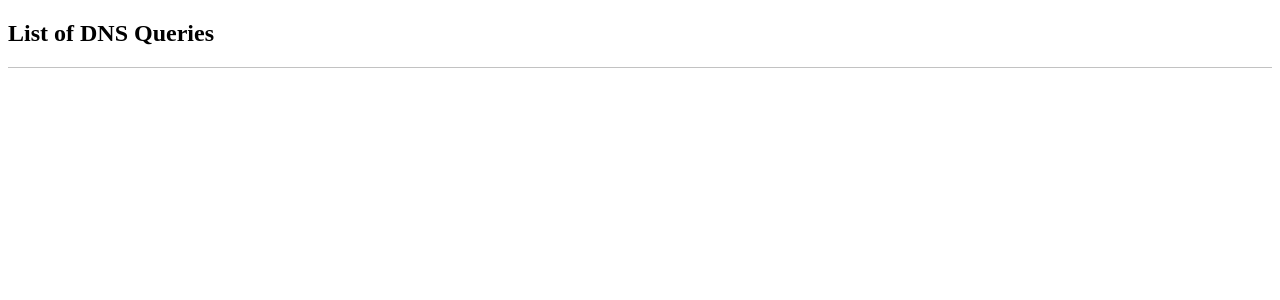
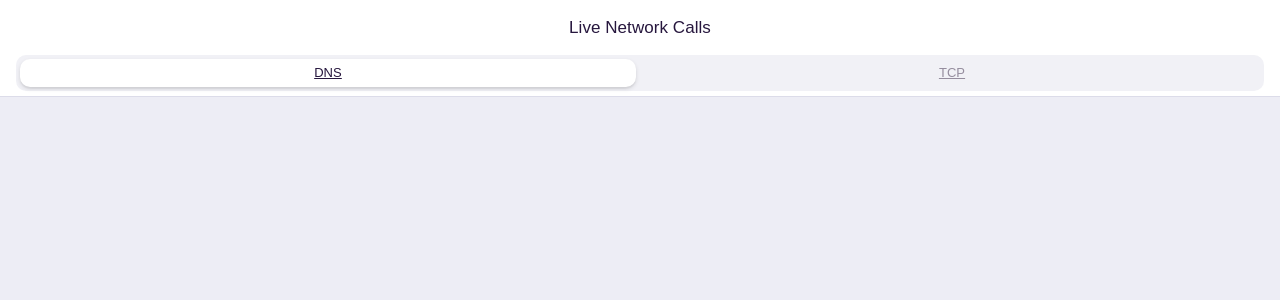
Before and after one commit to kushaldas/bomkesh, a Flask app: page /dnsqueue in a window 1280 px wide. Shown: the top 300 px of the page. Run offline with Flask 2, Linux system fonts and the light colour scheme; data that the repository does not hold is empty; parts of the project's set-up code (start-up, migrations or seed data) failed here and were passed over.

Commit message:
Refactors and restructures code

```diff
--- a/app.py
+++ /dev/null
@@ -1,41 +0,0 @@
-from flask import Flask, render_template, jsonify
-from flask_sqlalchemy import SQLAlchemy
-import redis
-import json
-import os
-
-
-app = Flask(__name__)
-app.config['SQLALCHEMY_DATABASE_URI'] = os.environ['DATABASE_URL']
-app.config['SQLALCHEMY_TRACK_MODIFICATIONS'] = False
-db = SQLAlchemy(app)
-
-from models import Dnsqueue, TCPPacket
-
-
-def init_redis():
-    return redis.Redis(
-        host='localhost',
-        port=6379,
-        db=0
-    )
-
-
-@app.route('/dnsqueue')
-def dnsqueue():
-    return render_template('dns_list.html')
-
-@app.route('/fetch-dns')
-def fetch_dns():
-    redis_db = init_redis()
-    pipe = redis_db.pipeline()
-    pipe.lrange('dnsqueue', 0, 9)
-    pipe.ltrim('dnsqueue', 10, -1)
-    dns_data, trim_success = pipe.execute()
-    dns_data_json = [json.loads(data) for data in dns_data]
-    return jsonify(dns_data=dns_data_json)
-
-
-
-if __name__ == "__main__":
-    app.run(debug=True, host="0.0.0.0")
--- /dev/null
+++ b/bomkesh/static/css/style.css
@@ -0,0 +1,186 @@
+body {
+  font-family: "Poppins", sans-serif;
+  font-size: 15px;
+  line-height: 1.6rem;
+  letter-spacing: 0.004em;
+  color: #958d9e;
+  background: #EDEDF5;
+  width: 100%;
+  height: 100%;
+  overflow-x: hidden;
+  margin: 0;
+}
+
+hr {
+  border: none;
+  border-bottom: 1px solid #c2c2c2;
+}
+
+.app-header {
+  height: 56px;
+  display: flex;
+  justify-content: center;
+  align-items: center;
+  position: fixed;
+  top: 0;
+  left: 0;
+  right: 0;
+  z-index: 999;
+  background: #FFFFFF;
+  color: #27173E;
+  border-bottom: 1px solid #DCDCE9;
+}
+
+.app-header .page-title {
+  font-size: 17px;
+  font-weight: 500;
+  padding: 0 10px;
+}
+
+.d-flex {
+  display: flex;
+}
+
+.d-flex.flex-column-reverse {
+  flex-direction: column-reverse;
+}
+
+.extra-header {
+  position: fixed;
+  left: 0;
+  top: 50px;
+  right: 0;
+  width: calc(100% - 32px);
+  padding: 5px 16px;
+  display: flex;
+  align-items: center;
+  background: #FFF;
+  z-index: 1000;
+  border-bottom: 1px solid #DCDCE9;
+}
+
+.nav {
+  flex-wrap: wrap;
+  padding-left: 0;
+  margin: 0 auto;
+  list-style: none;
+}
+
+.nav-tabs {
+  border: 0;
+  background: rgba(220, 220, 233, 0.4);
+  border-radius: 10px;
+  display: flex;
+  width: 100%
+}
+
+.nav-tabs .nav-item {
+  flex: 1;
+  width: 100%;
+  text-align: center;
+  display: flex;
+  justify-content: center;
+  align-items: center;
+  margin: 0;
+  padding: 0;
+}
+
+.nav-tabs .nav-item .nav-link {
+  color: #958d9e;
+  font-weight: 500;
+  font-size: 13px;
+  border: 0 !important;
+  line-height: 1.2em;
+  width: 100%;
+  border-radius: 10px;
+  padding: 6px 10px;
+  display: flex;
+  align-items: center;
+  justify-content: center;
+  margin: 4px !important;
+}
+
+.nav-tabs .nav-item .nav-link.active {
+  color: #27173E;
+  background-color: #fff;
+  box-shadow: 0 2px 4px 0 rgba(0, 0, 0, 0.12), 0 2px 1px 0 rgba(0, 0, 0, 0.04);
+}
+
+.chip {
+  background: #DCDCE9;
+  font-size: 13px;
+  color: #27173E;
+  line-height: 1em;
+  height: 26px;
+  display: inline-flex;
+  align-items: center;
+  justify-content: space-between;
+  padding: 0;
+  border-radius: 100px;
+}
+
+.chip-info {
+  background: #754AED;
+  color: #fff;
+}
+
+.chip .chip-label {
+  padding: 0 12px;
+}
+
+.row {
+  margin: 0.5em 0;
+  padding: 0.5em;
+  box-shadow: 0 1px 3px 0 rgba(0, 0, 0, 0.09);
+  border-radius: 0.5em;
+  align-items: center;
+  background: #FFFFFF;
+}
+
+.row .data-container {
+  align-items: center;
+  flex-grow: 1;
+  justify-content: space-between;
+}
+
+.row .dns-count {
+  border-radius: 50%;
+  background: #f5f5f5;
+  width: 2em;
+  height: 2em;
+  text-align: center;
+  margin: 0 0.2em;
+  align-items: center;
+  display: flex;
+  justify-content: center;
+}
+
+button {
+  cursor: pointer;
+  min-height: 1em;
+  border: none;
+  margin: 0 .25em 0 0;
+  padding: .5em .8em;
+  border-radius: 0.3em;
+  font-weight: 600;
+  background: #DCDCE9;
+}
+
+.action-buttons {
+  margin-top: 0.7em;
+}
+
+.d-flex.action-buttons button {
+  flex-grow: 1;
+}
+
+.btn-danger {
+  background-color: #db2828;
+  color: #fff;
+}
+
+.container {
+  margin: auto;
+  max-width: 95%;
+  margin-top: 60px;
+}
--- a/static/js/fetchData.js
+++ b/bomkesh/static/js/fetchData.js
@@ -9,8 +9,8 @@ function getHtmlTemplate(name, type, count) {
       <div id="dns-text">
         ${name}
       </div>
-      <div class="dns-count">
-        ${count}
+      <div class="chip">
+        <div class="chip-label">${count}</div>
       </div>
     </div>
     <div class="action-buttons d-flex">
--- /dev/null
+++ b/bomkesh/templates/dns_list.html
@@ -0,0 +1,22 @@
+{% extends "includes/_layout.html" %}
+{% block page_title %}Live Network Calls{% endblock %}
+{% block extra_header %}
+<div class="extra-header">
+  <ul class="nav nav-tabs style1" role="tablist">
+    <li class="nav-item">
+      <a class="nav-link active" data-toggle="tab" href="" role="tab" aria-selected="true">
+          DNS
+      </a>
+    </li>
+    <li class="nav-item">
+      <a class="nav-link" data-toggle="tab" href="/tcpqueue" role="tab" aria-selected="false">
+          TCP
+      </a>
+    </li>
+  </ul>
+</div>
+{% endblock %}
+{% block body %}
+<div class="d-flex flex-column-reverse"  id="dns-container" style="padding-top: 45px;">
+</div>
+{% endblock %}
--- a/templates/includes/_layout.html
+++ b/bomkesh/templates/includes/_layout.html
@@ -1,6 +1,10 @@
 <!DOCTYPE html>
 {% include "includes/_header.html" %}
 <body>
+  <div class="app-header">
+    <div class="page-title">{% block page_title %}{% endblock %}</div>
+  </div>
+  {% block extra_header %}{% endblock %}
   <div class="container">
     {% block body %}{% endblock %}
   </div>
--- /dev/null
+++ b/bomkesh/views.py
@@ -0,0 +1,25 @@
+import json
+from flask import render_template, jsonify
+from config import init_redis
+
+from bomkesh import app
+from bomkesh.models import Dnsqueue, TCPPacket
+
+
+@app.route('/dnsqueue')
+def dnsqueue():
+    return render_template('dns_list.html')
+
+@app.route('/tcpqueue')
+def tcpqueue():
+    return render_template('tcp_list.html')
+
+@app.route('/fetch-dns')
+def fetch_dns():
+    redis_db = init_redis()
+    pipe = redis_db.pipeline()
+    pipe.lrange('dnsqueue', 0, 9)
+    pipe.ltrim('dnsqueue', 10, -1)
+    dns_data, trim_success = pipe.execute()
+    dns_data_json = [json.loads(data) for data in dns_data]
+    return jsonify(dns_data=dns_data_json)
--- /dev/null
+++ b/config.py
@@ -0,0 +1,26 @@
+from environs import Env
+import redis
+
+class Config(object):
+    env = Env()
+    env.read_env()
+
+    SQLALCHEMY_DATABASE_URI = env("DATABASE_URL")
+    SECRET_KEY = env("SECRET_KEY")
+    SQLALCHEMY_TRACK_MODIFICATIONS = False
+    DEBUG = False
+
+
+class ProductionConfig(Config):
+    DEBUG = False
+
+
+class DevelopmentConfig(Config):
+    DEBUG = True
+
+def init_redis():
+    return redis.Redis(
+        host='localhost',
+        port=6379,
+        db=0
+    )
--- a/manage.py
+++ b/manage.py
@@ -2,7 +2,7 @@ import os
 from flask_script import Manager
 from flask_migrate import Migrate, MigrateCommand
 
-from app import app, db
+from bomkesh import app, db
 
 migrate = Migrate(app, db)
 manager = Manager(app)
--- a/requirements.txt
+++ b/requirements.txt
@@ -1,5 +1,7 @@
+environs
 flask
 redis
 psycopg2
 Flask-SQLAlchemy
+Flask-Script
 Flask-Migrate==1.8.0
--- a/static/css/style.css
+++ /dev/null
@@ -1,60 +0,0 @@
-hr {
-  border: none;
-  border-bottom: 1px solid #c2c2c2;
-}
-
-.d-flex {
-  display: flex;
-}
-
-.d-flex.flex-column-reverse {
-  flex-direction: column-reverse;
-}
-
-.row {
-  margin: 0.5em 0;
-  padding: 0.5em;
-  border: 1px solid #c2c2c2;
-  border-radius: 0.5em;
-  align-items: center;
-}
-
-.row .data-container {
-  align-items: center;
-  flex-grow: 1;
-}
-
-.row .dns-count {
-  border-radius: 50%;
-  background: #f5f5f5;
-  width: 2em;
-  height: 2em;
-  text-align: center;
-  margin: 0 0.2em;
-  align-items: center;
-  display: flex;
-  justify-content: center;
-}
-
-button {
-  cursor: pointer;
-  min-height: 1em;
-  border: none;
-  margin: 0 .25em 0 0;
-  padding: .5em .8em;
-  border-radius: 0.3em;
-  font-weight: 600;
-}
-
-.action-buttons {
-  margin-top: 0.7em;
-}
-
-.d-flex.action-buttons button {
-  flex-grow: 1;
-}
-
-.btn-danger {
-  background-color: #db2828;
-  color: #fff;
-}
--- a/templates/dns_list.html
+++ /dev/null
@@ -1,6 +0,0 @@
-{% extends "includes/_layout.html" %}
-{% block body %}
-<h2>List of DNS Queries</h2><hr/>
-<div class="d-flex flex-column-reverse"  id="dns-container">
-</div>
-{% endblock %}
```
Also changed, not shown: bomkesh/__init__.py (added, +11 -0 lines), bomkesh/models.py (renamed from models.py, +3 -4 lines), bomkesh/templates/tcp_list.html (added, +22 -0 lines), README.md, bomkesh/templates/includes/_header.html (renamed from templates/includes/_header.html), bomkesh/templates/includes/_script.html (renamed from templates/includes/_script.html), 2 other files.
